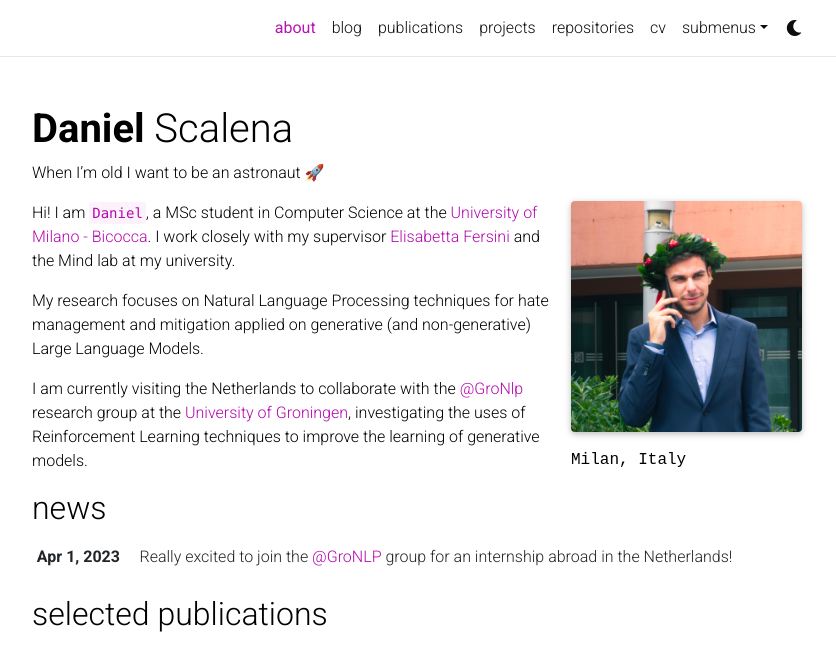
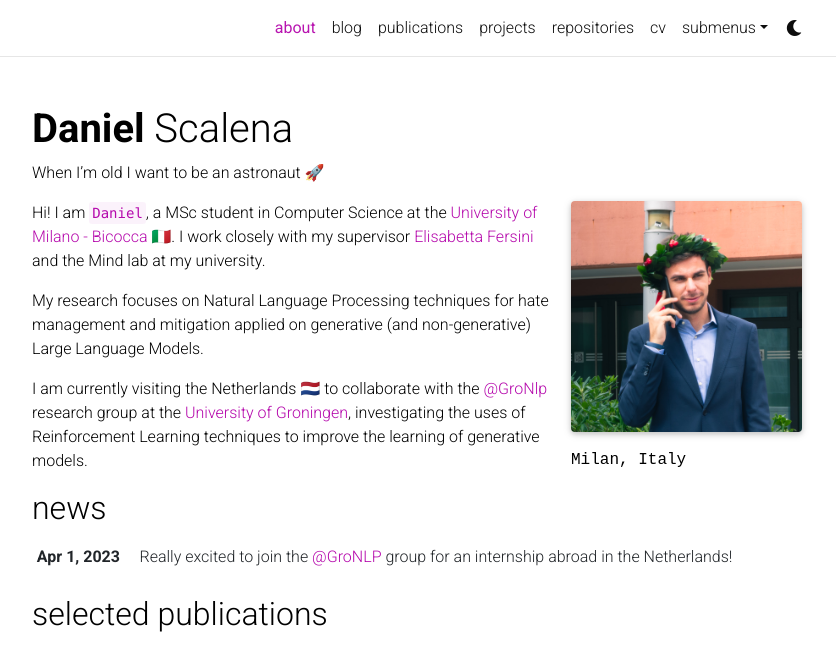
Before and after one commit to DanielSc4/danielsc4.github.io, a Jekyll site: the page built from _pages/about.md, in a window 1280 px wide and 1031 px high, cut to the strip 0-661 px from the top of the window. Shown: the whole strip, without its empty margins (223-1059 px from the left). Built offline with Jekyll 4.4.1, drawn with Linux system fonts in a browser that asks for light colours; full-size pictures stand in for the smaller copies a plugin makes; comment, search, counter and statistics services are not loaded; a style sheet for code colours, icons or effects is not loaded.

Commit message:
added emojis

```diff
--- a/_pages/about.md
+++ b/_pages/about.md
@@ -18,8 +18,8 @@ social: true  # includes social icons at the bottom of the page
 
 ---
 
-Hi! I am `Daniel`, a MSc student in Computer Science at the [University of Milano - Bicocca](https://en.unimib.it/). I work closely with my supervisor [Elisabetta Fersini](https://scholar.google.com/citations?user=7_HTCfYAAAAJ&hl=en) and the Mind lab at my university.
+Hi! I am `Daniel`, a MSc student in Computer Science at the [University of Milano - Bicocca](https://en.unimib.it/) 🇮🇹. I work closely with my supervisor [Elisabetta Fersini](https://scholar.google.com/citations?user=7_HTCfYAAAAJ&hl=en) and the Mind lab at my university.
 
 My research focuses on Natural Language Processing techniques for hate management and mitigation applied on generative (and non-generative) Large Language Models.
 
-I am currently visiting the Netherlands to collaborate with the [@GroNlp](https://twitter.com/gronlp?lang=en) research group at the [University of Groningen](https://www.rug.nl/), investigating the uses of Reinforcement Learning techniques to improve the learning of generative models.
+I am currently visiting the Netherlands 🇳🇱 to collaborate with the [@GroNlp](https://twitter.com/gronlp?lang=en) research group at the [University of Groningen](https://www.rug.nl/), investigating the uses of Reinforcement Learning techniques to improve the learning of generative models.
```
